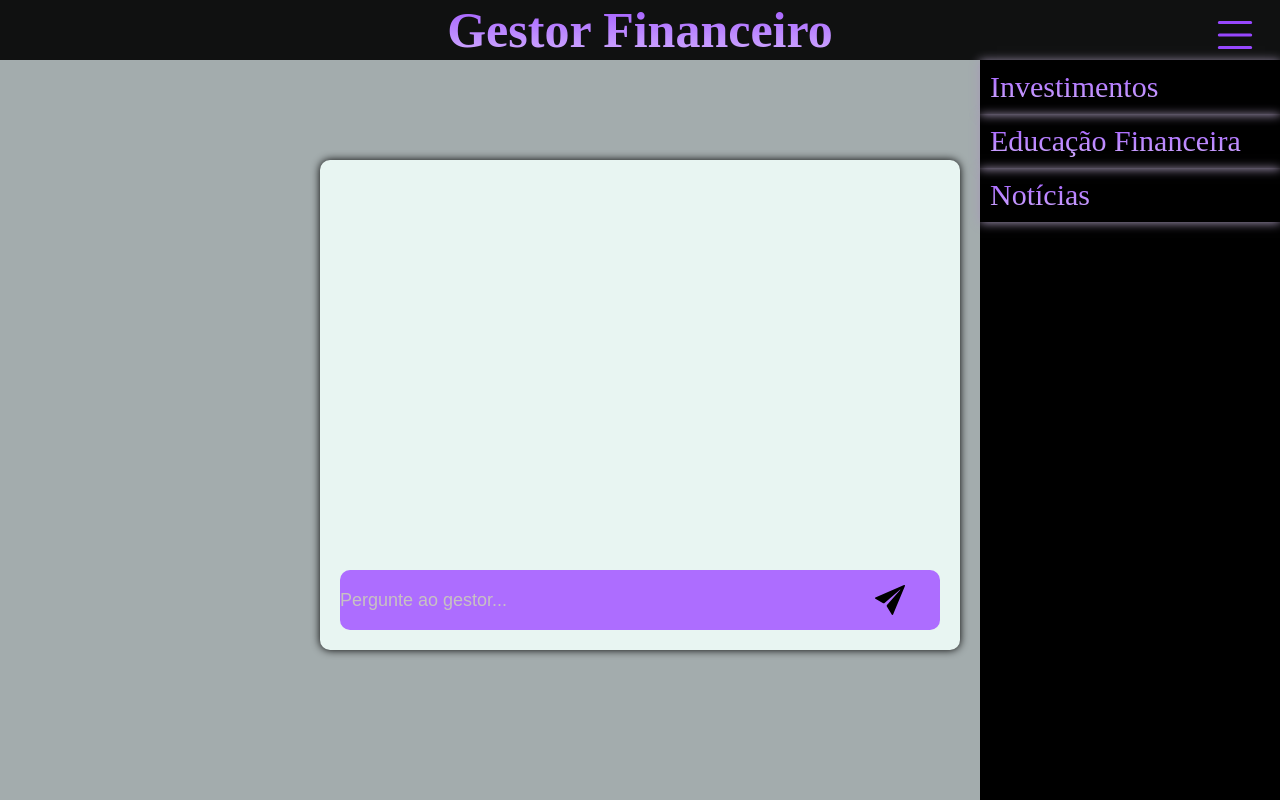
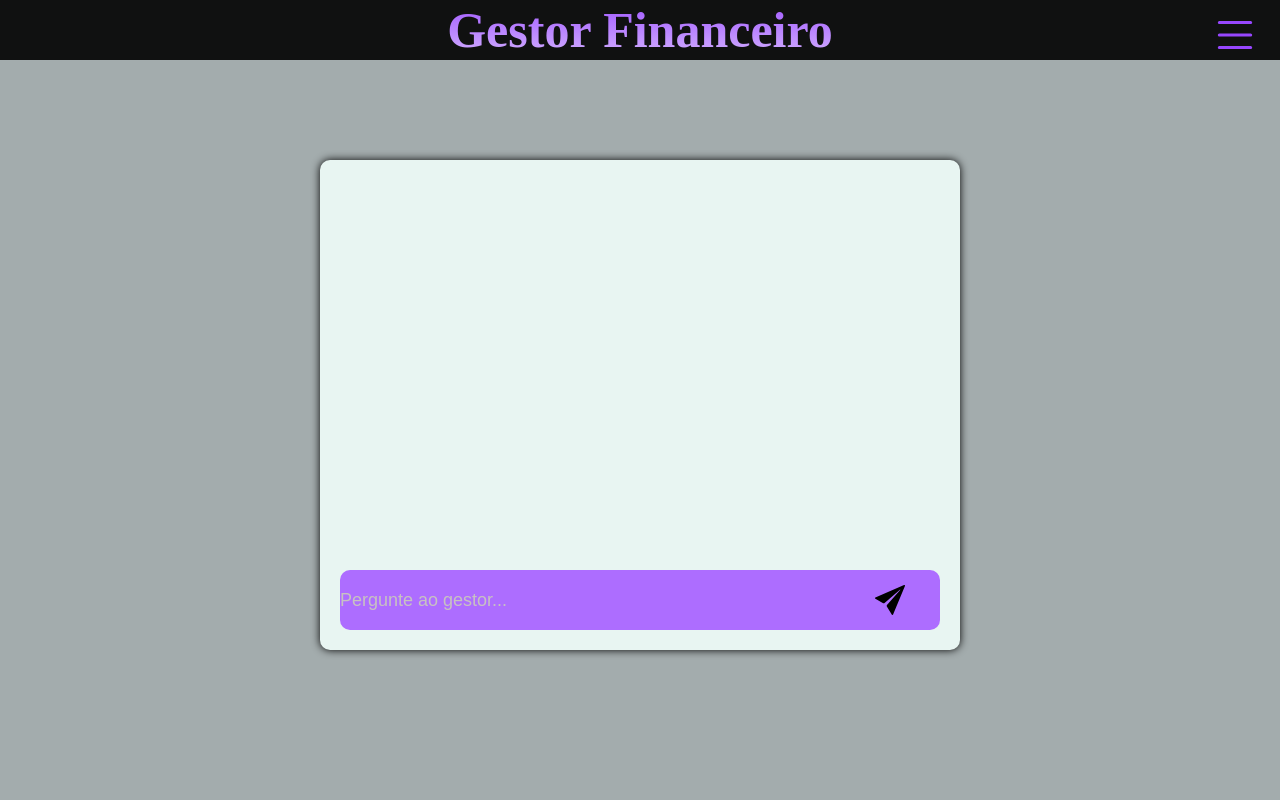
Before and after one commit to ArnaldWeslen05/GestorFinanceiro, a React (Create React App) app in the folder front/: page / in a window 1280 px wide. Built offline with nearby package versions, Linux system fonts and the light colour scheme.

Commit message:
Teste(front): Correção

```diff
--- a/front/src/componetes/style.css
+++ b/front/src/componetes/style.css
@@ -32,7 +32,7 @@ body{
 }
 .menu {
     position: absolute;
-    display: block;
+    display: none;
     right: 0;
     background-color: black;
     color: #9747FF;
```
